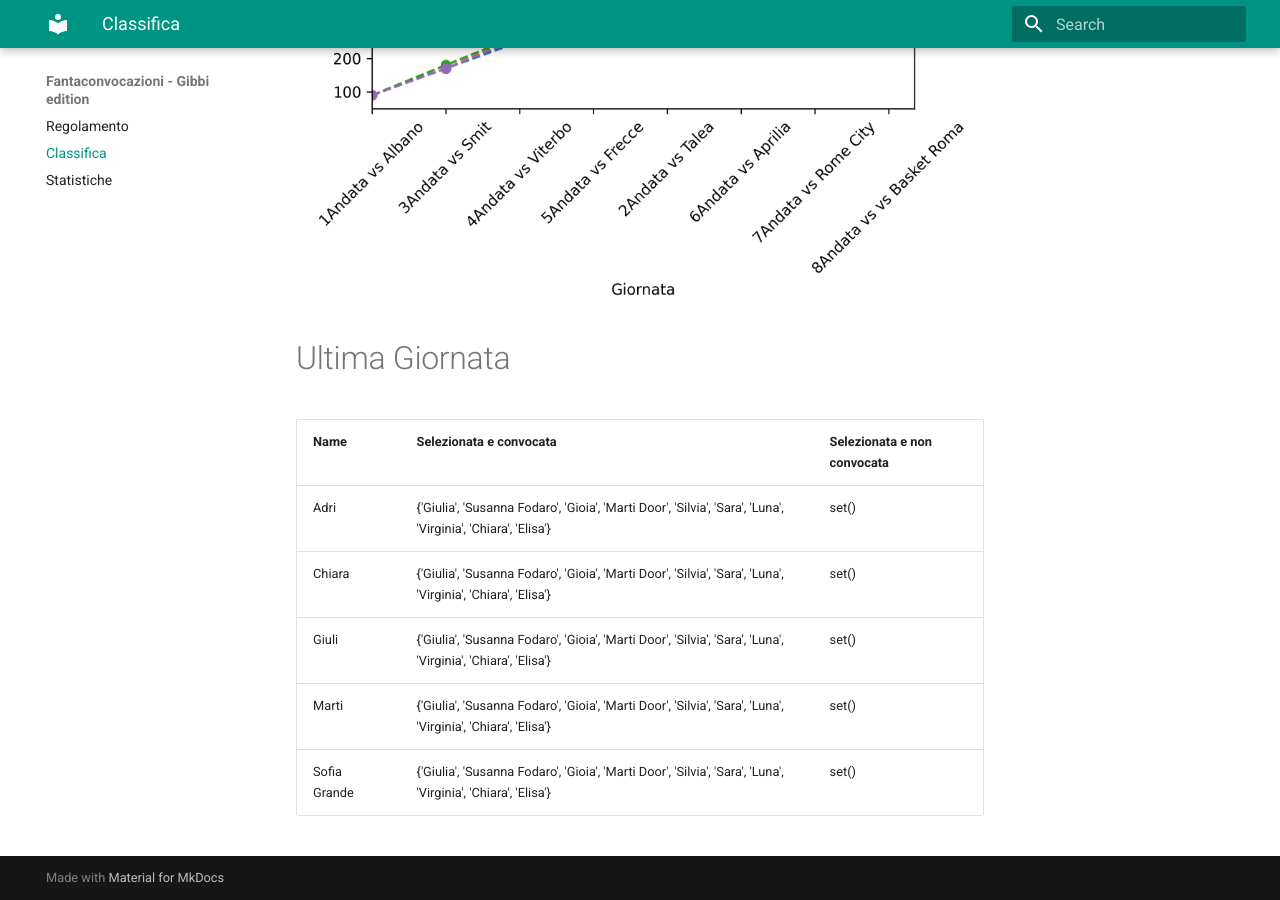
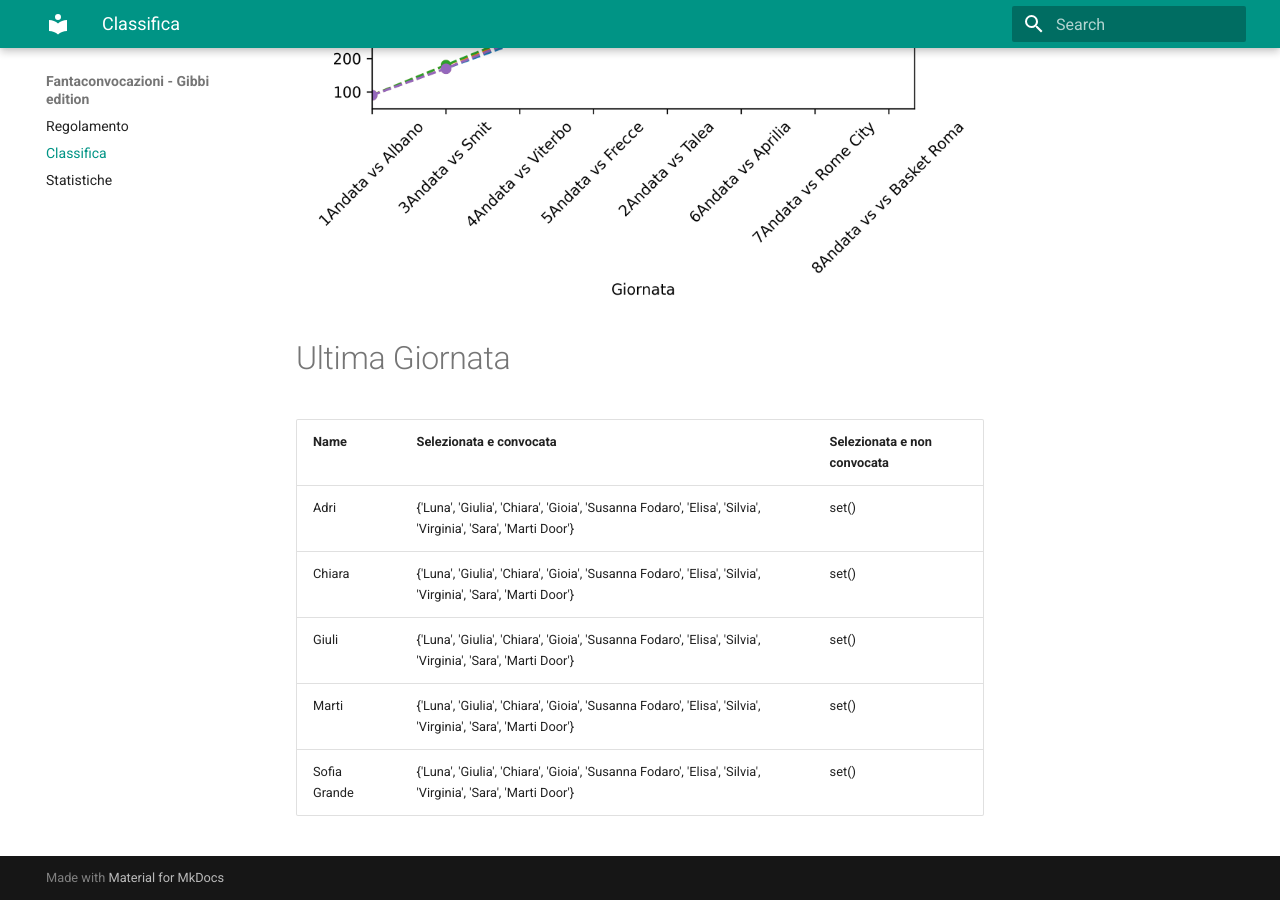
Before and after one commit to martinig94/fantagibbi, an MkDocs documentation site: the page built from docs/Classifica.md, in a window 1280 px wide and 900 px high, scrolled down 810 px. Built offline with MkDocs 1.6.1 and Material for MkDocs 9.7.7, drawn with Linux system fonts in a browser that asks for light colours.

Commit message:
Auto-update from main.py

```diff
--- a/docs/Classifica.md
+++ b/docs/Classifica.md
@@ -18,9 +18,9 @@
 <!-- START_TABLE CORRECT -->
 | Name         | Selezionata e convocata                                                                                      | Selezionata e non convocata   |
 |:-------------|:-------------------------------------------------------------------------------------------------------------|:------------------------------|
-| Adri         | {'Giulia', 'Susanna Fodaro', 'Gioia', 'Marti Door', 'Silvia', 'Sara', 'Luna', 'Virginia', 'Chiara', 'Elisa'} | set()                         |
-| Chiara       | {'Giulia', 'Susanna Fodaro', 'Gioia', 'Marti Door', 'Silvia', 'Sara', 'Luna', 'Virginia', 'Chiara', 'Elisa'} | set()                         |
-| Giuli        | {'Giulia', 'Susanna Fodaro', 'Gioia', 'Marti Door', 'Silvia', 'Sara', 'Luna', 'Virginia', 'Chiara', 'Elisa'} | set()                         |
-| Marti        | {'Giulia', 'Susanna Fodaro', 'Gioia', 'Marti Door', 'Silvia', 'Sara', 'Luna', 'Virginia', 'Chiara', 'Elisa'} | set()                         |
-| Sofia Grande | {'Giulia', 'Susanna Fodaro', 'Gioia', 'Marti Door', 'Silvia', 'Sara', 'Luna', 'Virginia', 'Chiara', 'Elisa'} | set()                         |
+| Adri         | {'Luna', 'Giulia', 'Chiara', 'Gioia', 'Susanna Fodaro', 'Elisa', 'Silvia', 'Virginia', 'Sara', 'Marti Door'} | set()                         |
+| Chiara       | {'Luna', 'Giulia', 'Chiara', 'Gioia', 'Susanna Fodaro', 'Elisa', 'Silvia', 'Virginia', 'Sara', 'Marti Door'} | set()                         |
+| Giuli        | {'Luna', 'Giulia', 'Chiara', 'Gioia', 'Susanna Fodaro', 'Elisa', 'Silvia', 'Virginia', 'Sara', 'Marti Door'} | set()                         |
+| Marti        | {'Luna', 'Giulia', 'Chiara', 'Gioia', 'Susanna Fodaro', 'Elisa', 'Silvia', 'Virginia', 'Sara', 'Marti Door'} | set()                         |
+| Sofia Grande | {'Luna', 'Giulia', 'Chiara', 'Gioia', 'Susanna Fodaro', 'Elisa', 'Silvia', 'Virginia', 'Sara', 'Marti Door'} | set()                         |
 <!-- END_TABLE CORRECT -->
```
